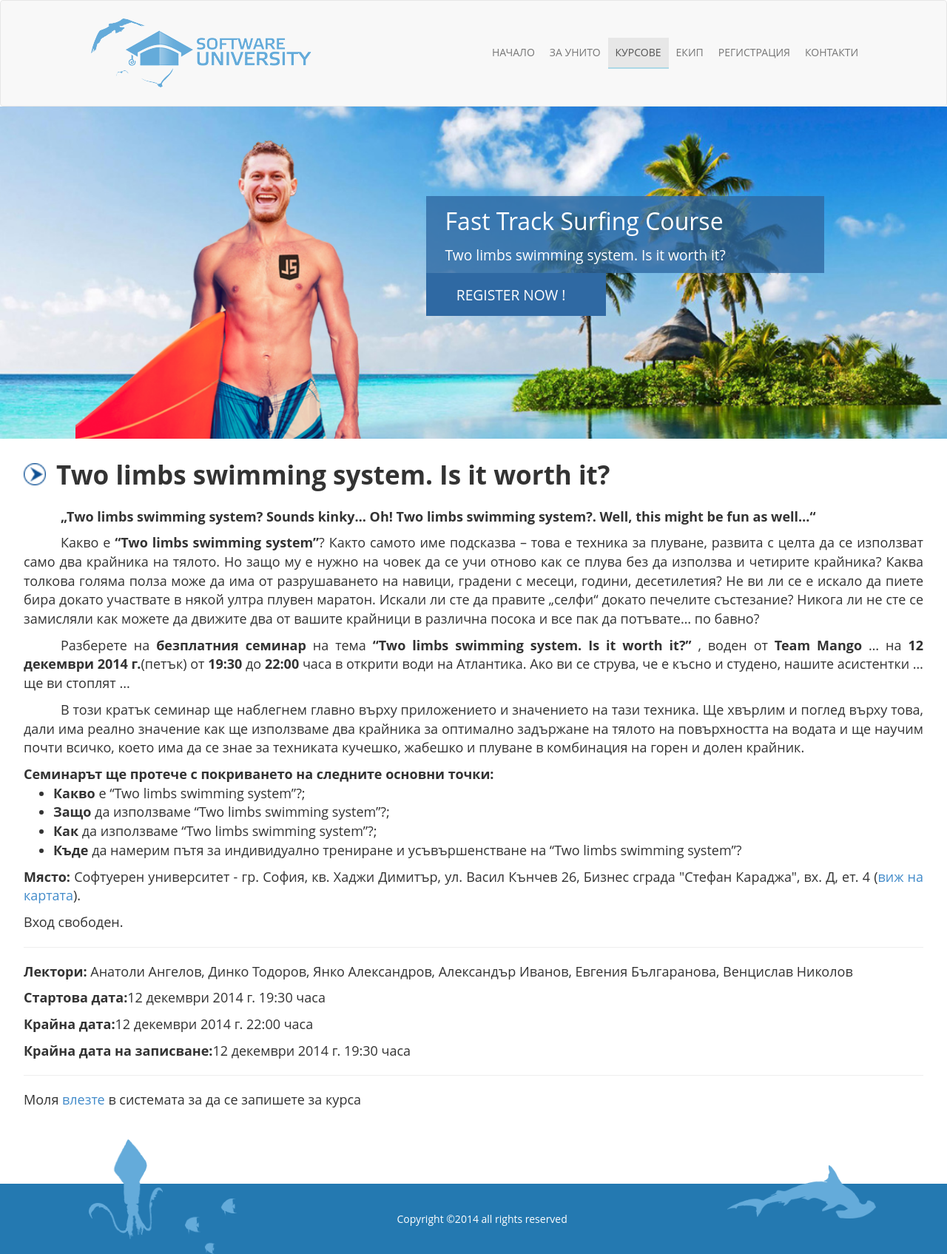
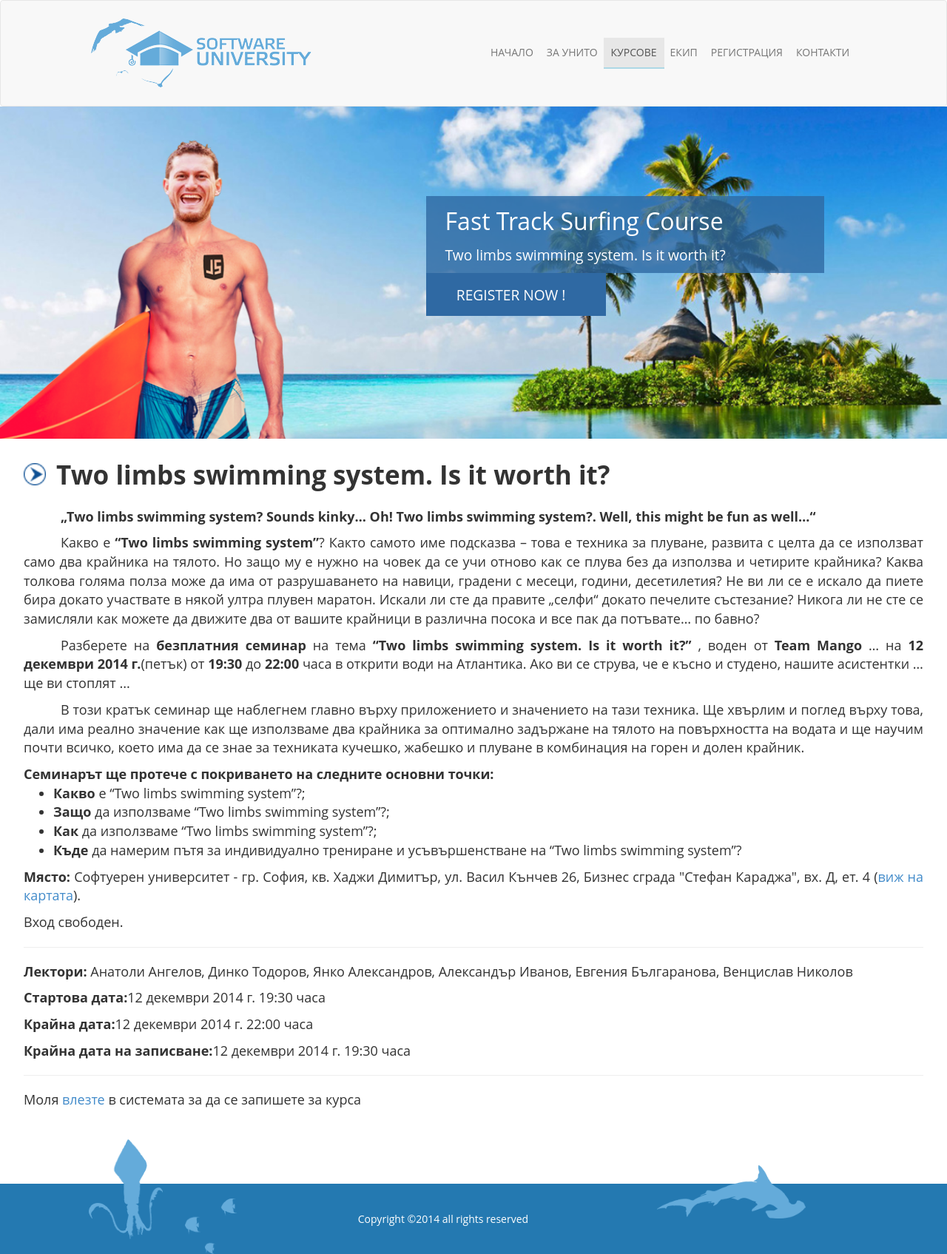
Before and after one commit to Team-Mango/HTML-CSS-Teamwork, a PHP site: page /Courses.html in a window 1280 px wide. Shown: the whole page at 74% size. Run offline with PHP 8.4, Linux system fonts and the light colour scheme; some libraries are stand-ins or nearby versions.

Commit message:
Only pictures left ...

```diff
--- a/tempCourses - Dinko/Courses.html
+++ b/tempCourses - Dinko/Courses.html
@@ -27,10 +27,10 @@
 				  <ul class="nav navbar-nav navbar-right col-lg-6 col-md-7 col-sm-9">
 					<li><a href="#">НАЧАЛО</a></li>
 					<li><a href="#">ЗА УНИТО</a></li>
-					<li class="active"><a href="#">КУРСОВЕ</a></li>
+					<li class="active"><a href="courses.html">КУРСОВЕ</a></li>
 					<li><a href="#">ЕКИП</a></li>
 					<li><a href="#">РЕГИСТРАЦИЯ</a></li>
-					<li><a href="#">КОНТАКТИ</a></li>
+					<li><a href="contacts.html">КОНТАКТИ</a></li>
 				  </ul>
 			   </div>
 			</nav>
@@ -98,7 +98,7 @@
                 </ul>
                 <p>
                     <strong>Място:</strong> Софтуерен университет - гр. София, кв. Хаджи Димитър, ул. Васил Кънчев 26,
-                    Бизнес сграда "Стефан Караджа", вх. Д, ет. 4 (<a href="#">виж на картата</a>).
+                    Бизнес сграда "Стефан Караджа", вх. Д, ет. 4 (<a href="contacts.html">виж на картата</a>).
                 </p>
                 <p>Вход свободен.</p>
                 <hr/>
@@ -115,12 +115,10 @@
                 <div class="col-md-1"></div>
                 <img src="images/footerImg1.png" alt="" id="footer-img-1" class="col-sm-1 hidden-xs"/>
                 <img src="images/footerImg2.png" alt="" id="footer-img-2" class="col-sm-1 hidden-xs"/>
-                <div class="col-md-1"></div>
-                <p class="col-sm-4 hidden-xs">Copyright &copy;2014 all rights reserved</p>
+                <p class="col-sm-6 col-md-5 hidden-xs">Copyright &copy;2014 all rights reserved</p>
                 <p class="col-xs-12 visible-xs">Copyright &copy;2014 all rights reserved</p>
                 <div class="col-md-1"></div>
-                <img src="images/footerImg3.png" alt="" id="footer-img-3" class="col-sm-5 hidden-xs"/>
-                <div class="col-sm-1"></div>
+                <img src="images/footerImg3.png" alt="" id="footer-img-3" class="col-sm-3 hidden-xs"/>
             </div>
         </footer>
 		<script src="https://ajax.googleapis.com/ajax/libs/jquery/1.11.1/jquery.min.js"></script>
--- a/tempCourses - Dinko/css/style.css
+++ b/tempCourses - Dinko/css/style.css
@@ -16,6 +16,9 @@ header.container {
 
 header .navbar-nav{
     margin:50px 0;
+}
+header .navbar-nav li {
+    margin-left:-2px;
 }
 header ul.navbar-nav>li>a{
     padding:10px 10px;
@@ -50,9 +53,8 @@ header .nav li.active a{
     border-bottom: 2px solid lightblue;
 }
 /* Content */
-section#courses {
 
-}
+/* Courses */
 section#courses article.hidden-xs{
     position:relative;
 }
@@ -61,7 +63,7 @@ section#courses article img.slider-background{
 }
 section#courses article img.slider-model{
     position: absolute;
-    left:8%;
+    left:0;
     bottom:0;
     height:90%;
 }
@@ -191,4 +193,5 @@ footer #footer-img-3{
     width:231px;
     height:72px;
     margin-top:-25px;
+    margin-left:-95px;
 }
```
